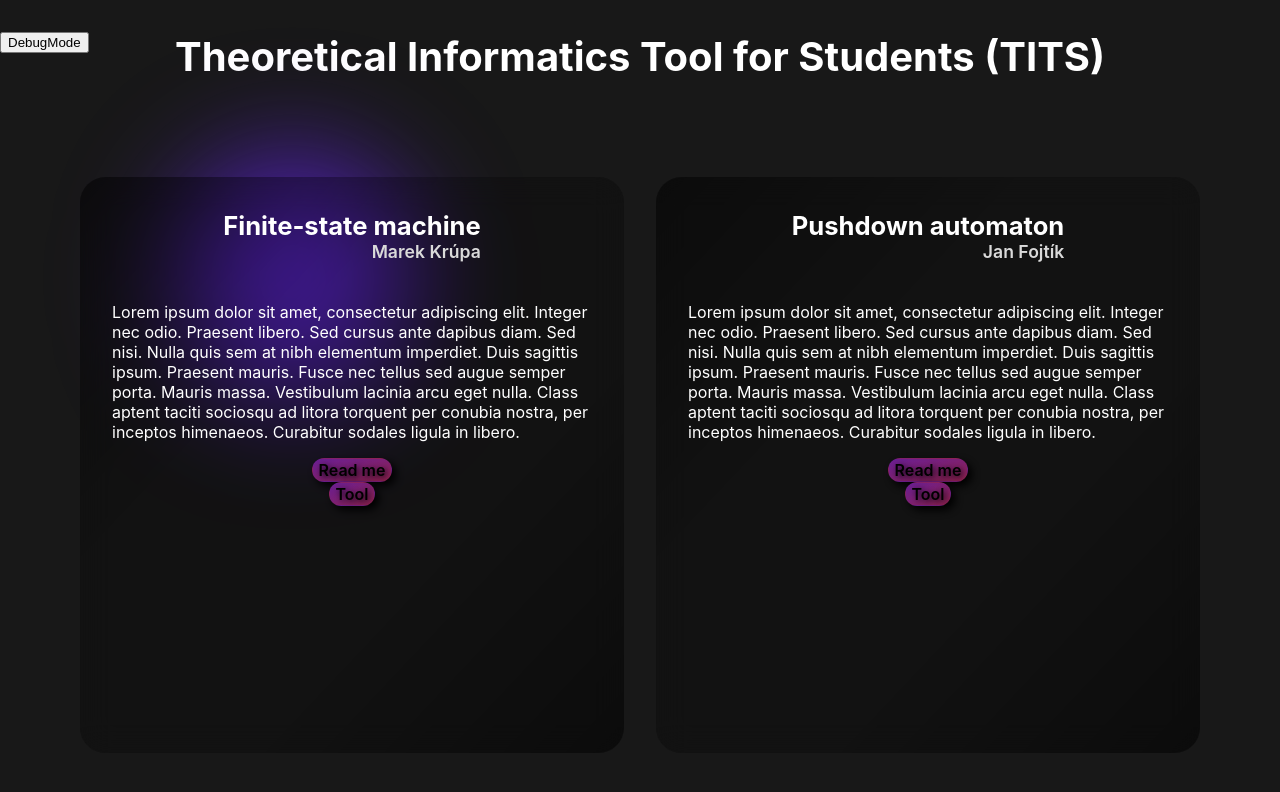
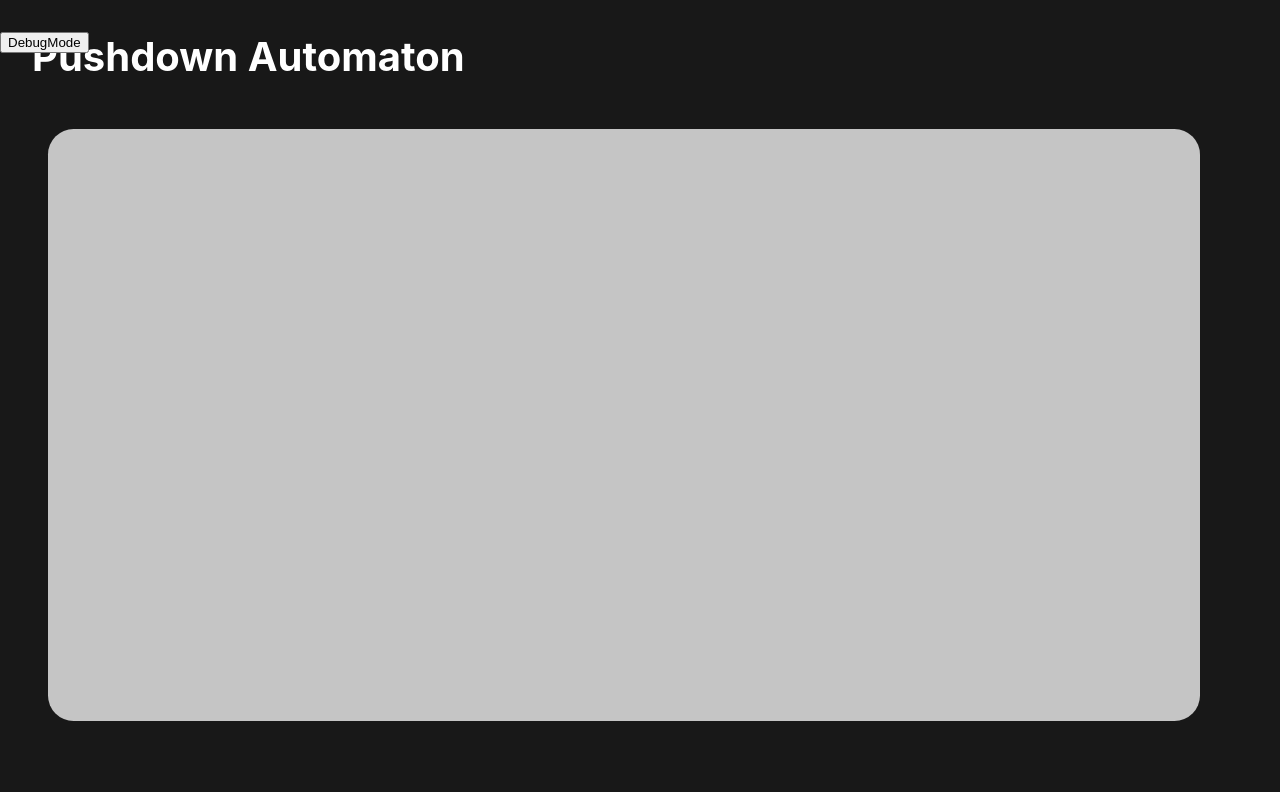
Before and after one commit to fjenda/theoretical-informatics-tool, a Svelte app: page /pushdown-automaton in a window 1280 px wide. Shown: the top 792 px of the page. Built offline with nearby package versions, Linux system fonts and the light colour scheme.

Commit message:
Pushdown Automaton Page Creation

```diff
--- a/package.json
+++ b/package.json
@@ -20,6 +20,7 @@
   },
   "dependencies": {
     "@types/cytoscape": "^3.19.10",
-    "cytoscape": "^3.26.0"
+    "cytoscape": "^3.26.0",
+    "svelte-routing": "^2.0.0"
   }
 }
--- a/src/App.svelte
+++ b/src/App.svelte
@@ -1,53 +1,11 @@
-<script lang="ts">
-  import HomePageLayout from "./lib/HomePageLayout.svelte";
-  import GlassPanel from "./lib/GlassPanel.svelte";
-  import type {ToolMeta} from "./types/ToolMeta";
-  import DebugView from "./lib/DebugView.svelte";
-  import Button from "./lib/Button.svelte";
-  import Flare from "./lib/Flare.svelte";
-
-  const tools : ToolMeta [] = [
-    {
-      title: "Finite-state machine",
-      author: "Marek Krúpa",
-      description: "Lorem ipsum dolor sit amet, consectetur adipiscing elit. Integer nec odio. Praesent libero. Sed cursus ante dapibus diam. Sed nisi. Nulla quis sem at nibh elementum imperdiet. Duis sagittis ipsum. Praesent mauris. Fusce nec tellus sed augue semper porta. Mauris massa. Vestibulum lacinia arcu eget nulla. Class aptent taciti sociosqu ad litora torquent per conubia nostra, per inceptos himenaeos. Curabitur sodales ligula in libero.",
-      scriptsUrl: "www.google.com",
-      toolUrl: "www.seznam.cz",
-    },
-    {
-      title: "Pushdown automaton",
-      author: "Jan Fojtík",
-      description: "Lorem ipsum dolor sit amet, consectetur adipiscing elit. Integer nec odio. Praesent libero. Sed cursus ante dapibus diam. Sed nisi. Nulla quis sem at nibh elementum imperdiet. Duis sagittis ipsum. Praesent mauris. Fusce nec tellus sed augue semper porta. Mauris massa. Vestibulum lacinia arcu eget nulla. Class aptent taciti sociosqu ad litora torquent per conubia nostra, per inceptos himenaeos. Curabitur sodales ligula in libero.",
-      scriptsUrl: "www.google.com",
-      toolUrl: "www.seznam.cz",
-    }
-  ]
+<script>
+  import LandingPage from "./pages/LandingPage.svelte";
+  import {Router, Route} from "svelte-routing";
+  import PushdownAutomatonPage from "./pages/PushdownAutomatonPage.svelte";
 </script>
 
-<DebugView>
-  <main>
-    <Flare />
-    <HomePageLayout title="Theoretical Informatics Tool for Students (TITS)">
-      {#each tools as tool}
-        <GlassPanel info={tool}>
-          <Button type="readme" url={tool.toolUrl}/>
-          <Button type="tool" url={tool.toolUrl}/>
-        </GlassPanel>
-      {/each}
-    </HomePageLayout>
-
-  <!--  <div class="flare"></div>-->
-
-  <!--        <button class="read-more-button">-->
-  <!--          Read more-->
-  <!--        </button>-->
-  <!--      </div>-->
-
-  <!--      <div class="tool-box">-->
-  <!--        <button class="tool-button">-->
-  <!--          Tool-->
-  <!--        </button>-->
-  <!--      </div>-->
-  <!--    </div>-->
-  </main>
-</DebugView>
+<Router>
+    <Route path="/pushdown-automaton" component={PushdownAutomatonPage}/>
+    <Route path="/" component={LandingPage} />
+    <Route>404</Route>
+</Router>
--- a/src/lib/Button.svelte
+++ b/src/lib/Button.svelte
@@ -1,19 +1,27 @@
 <script lang="ts">
 
+    import  { navigate } from "svelte-routing";
+
     export let type : ButtonType;
-    export let url : string;
+    export let url : string = "";
 </script>
 
 {#if type === "readme"}
     <div class="readme-box">
-        <button>
+        <button on:click={() => navigate(url)}>
             Read me
         </button>
     </div>
 {:else if type === "tool"}
     <div class="tool-box">
-        <button>
+        <button on:click={() => navigate(url)}>
             Tool
+        </button>
+    </div>
+{:else if type === "back"}
+    <div class="back-box">
+        <button on:click={() => navigate(url)}>
+            Back
         </button>
     </div>
 {/if}
@@ -21,37 +29,38 @@
 
 
 <style>
-
-    /*.read-more-button {*/
-    /*  width: 35%;*/
-    /*  height: 3vh;*/
-    /*  font-size: 1vw;*/
-    /*}*/
-
-    /*.tool-box {*/
-    /*  padding-top: 2vw;*/
-    /*  text-align: center;*/
-
-    /*.tool-button {*/
-    /*  width: 66%;*/
-    /*  height: 5.5vh;*/
-    /*  min-width: fit-content;*/
-    /*  font-size: 1.5em;*/
-    /*}*/
-
     .readme-box {
         display: flex;
         justify-content: center;
+        margin: auto;
 
+        height: 3vh;
+        width: 6vw;
     }
 
     .tool-box {
+        position: absolute;
+        left: 50%;
+        bottom: 2vh;
+
+        -ms-transform: translateX(-50%);
+        -webkit-transform: translateX(-50%);
+        -moz-transform: translateX(-50%);
+        -o-transform: translateX(-50%);
+        transform: translateX(-50%);
+
+        font-size: 1.8rem;
+
         display: flex;
         justify-content: center;
 
+        height: 5vh;
+        width: 15vw;
     }
 
     button {
+        width: 100%;
+
         border-radius: 25px;
         border: 1px solid transparent;
         font-size: 1em;
--- /dev/null
+++ b/src/lib/GraphWindow.svelte
@@ -0,0 +1,20 @@
+<script lang="ts">
+
+</script>
+
+<div class="window">
+
+</div>
+
+<style>
+    .window {
+        margin-right: 5rem;
+        border-radius: 2vw;
+        width: 80rem;
+        max-width: 90%;
+        height: 80rem;
+        max-height: 85%;
+        background: #c5c5c5;
+        float: right;
+    }
+</style>
--- /dev/null
+++ b/src/lib/PushdownAutomatonLayout.svelte
@@ -0,0 +1,30 @@
+<script lang="ts">
+    export let title : string;
+</script>
+
+<h1>{title}</h1>
+<div class="wrap">
+    <div class="layout">
+        <slot />
+    </div>
+</div>
+
+
+
+<style lang="scss">
+  h1 {
+    margin: 2rem;
+    font-size: 2.5rem;
+    //text-align: center;
+  }
+
+  .layout {
+    height: calc(100vh - 6.5rem);
+    margin-top: 3rem;
+    gap: 2rem;
+  }
+
+  .wrap {
+
+  }
+</style>
--- /dev/null
+++ b/src/pages/LandingPage.svelte
@@ -0,0 +1,39 @@
+<script lang="ts">
+    import HomePageLayout from "../lib/HomePageLayout.svelte";
+    import GlassPanel from "../lib/GlassPanel.svelte";
+    import type {ToolMeta} from "../types/ToolMeta";
+    import DebugView from "../lib/DebugView.svelte";
+    import Button from "../lib/Button.svelte";
+    import Flare from "../lib/Flare.svelte";
+
+    const tools : ToolMeta [] = [
+        {
+            title: "Finite-state machine",
+            author: "Marek Krúpa",
+            description: "Lorem ipsum dolor sit amet, consectetur adipiscing elit. Integer nec odio. Praesent libero. Sed cursus ante dapibus diam. Sed nisi. Nulla quis sem at nibh elementum imperdiet. Duis sagittis ipsum. Praesent mauris. Fusce nec tellus sed augue semper porta. Mauris massa. Vestibulum lacinia arcu eget nulla. Class aptent taciti sociosqu ad litora torquent per conubia nostra, per inceptos himenaeos. Curabitur sodales ligula in libero.",
+            scriptsUrl: "finite-state-machine-scripts",
+            toolUrl: "finite-state-machine",
+        },
+        {
+            title: "Pushdown automaton",
+            author: "Jan Fojtík",
+            description: "Lorem ipsum dolor sit amet, consectetur adipiscing elit. Integer nec odio. Praesent libero. Sed cursus ante dapibus diam. Sed nisi. Nulla quis sem at nibh elementum imperdiet. Duis sagittis ipsum. Praesent mauris. Fusce nec tellus sed augue semper porta. Mauris massa. Vestibulum lacinia arcu eget nulla. Class aptent taciti sociosqu ad litora torquent per conubia nostra, per inceptos himenaeos. Curabitur sodales ligula in libero.",
+            scriptsUrl: "pushdown-automaton-scripts",
+            toolUrl: "pushdown-automaton",
+        }
+    ]
+</script>
+
+<DebugView>
+    <main>
+        <Flare />
+        <HomePageLayout title="Theoretical Informatics Tool for Students (TITS)">
+            {#each tools as tool}
+                <GlassPanel info={tool}>
+                    <Button type="readme" url={tool.scriptsUrl}/>
+                    <Button type="tool" url={tool.toolUrl}/>
+                </GlassPanel>
+            {/each}
+        </HomePageLayout>
+    </main>
+</DebugView>
--- /dev/null
+++ b/src/pages/PushdownAutomatonPage.svelte
@@ -0,0 +1,15 @@
+<script lang="ts">
+
+import DebugView from "../lib/DebugView.svelte";
+import ContextMenu from "../lib/ContextMenu.svelte";
+import PushdownAutomatonLayout from "../lib/PushdownAutomatonLayout.svelte";
+import GraphWindow from "../lib/GraphWindow.svelte";
+</script>
+
+<DebugView>
+    <main>
+        <PushdownAutomatonLayout title="Pushdown Automaton">
+            <GraphWindow />
+        </PushdownAutomatonLayout>
+    </main>
+</DebugView>
```
Also changed, not shown: src/app.css (+0 -105 lines), 1 other file (tests, documents, lock files or other folders).
